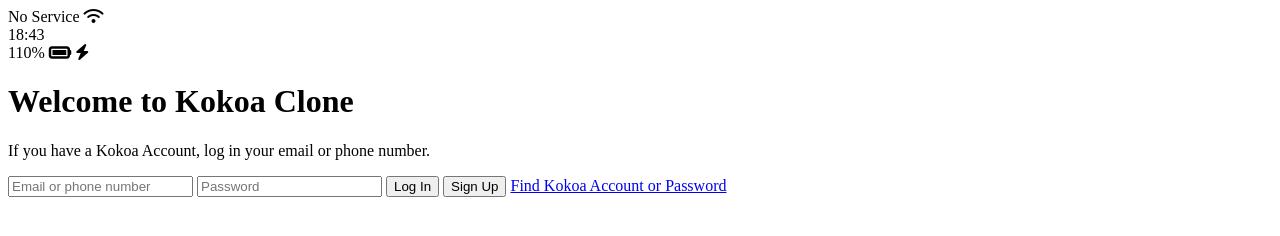
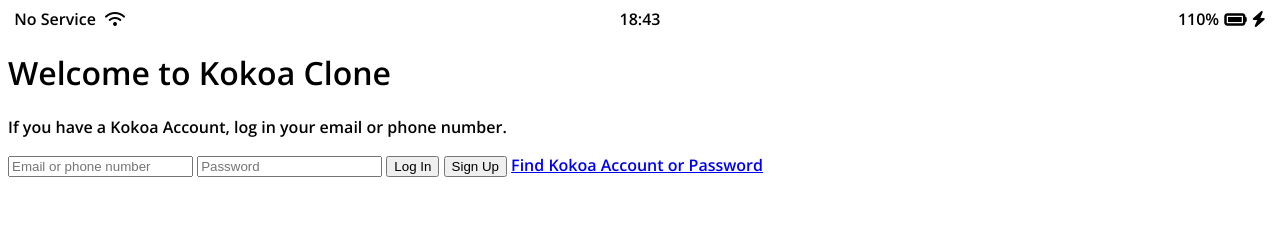
Before and after one commit to HanJaeGun/kokoa-clone-2020, a plain HTML site: page index.html in a window 1280 px wide. Drawn offline with nearby package versions, Linux system fonts and the light colour scheme.

Commit message:
fixed error code
<div id="status-bar"> from

to <div class="status-bar">

```diff
--- a/css/styles.css
+++ b/css/styles.css
@@ -13,7 +13,12 @@
   width: 33%;
 }
 
-.status-bar__column:nth-last-child(2) {
+/* 첫번째 status-bar__column의 span */
+.status-bar__column:first-child span {
+  margin-right: 5px;
+}
+
+.status-bar__column:nth-child(2) {
   display: flex;
   justify-content: center;
 }
@@ -27,8 +32,3 @@
 .status-bar__column .fa-battery-full {
   margin: 0px 5px;
 }
-
-/* 첫번째 status-bar__column의 span */
-.status-bar__column:first-child span {
-  margin-right: 5px;
-}
--- a/index.html
+++ b/index.html
@@ -1,7 +1,7 @@
 <!DOCTYPE html>
 <html lang="kr">
   <head>
-    <link rel="stylesheet" href="css/style.css" />
+    <link rel="stylesheet" href="css/styles.css" />
     <meta charset="UTF-8" />
     <meta http-equiv="X-UA-Compatible" content="IE=edge" />
     <meta name="viewport" content="width=device-width, initial-scale=1.0" />
@@ -10,7 +10,7 @@
   <body>
     <!-- 상태 바 -->
     <!-- 상태바는 하나 밖에 없기 때문에 id 를 사용한다. -->
-    <div id="status-bar">
+    <div class="status-bar">
       <!-- 보다시피 상태바는 noservice, 시간, 배터리  와 같이 3개의 열을 갖고 있다.  -->
       <!-- column 이라는 이름은 너무 흔하기 때문에 나중에 반드시! 문제를 야기한다. -->
       <!-- 그래서 조금 긴 클래스 이름을 지어줄 건데, 이상해보일 수 있어도 나중에 그 이점을 이해할 수 있을 것이다. -->
@@ -20,9 +20,11 @@
         <!-- Wifi Icon -->
         <i class="fas fa-wifi"></i>
       </div>
+
       <div class="status-bar__column">
         <span>18:43</span>
       </div>
+
       <div class="status-bar__column">
         <span>110%</span>
         <!-- Battery Icon -->
```
